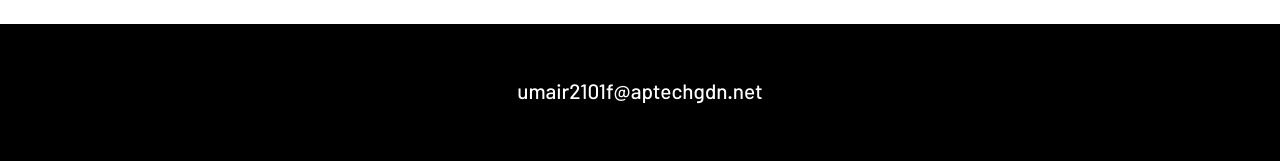
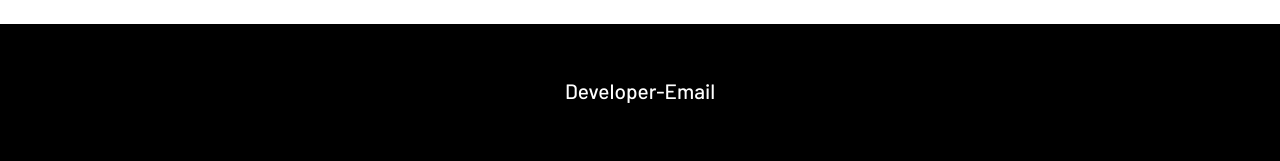
Before and after one commit to umair-ali-bhutto/ali-raza-portfolio, a plain HTML site: page index.html in a window 1280 px wide. Both pictures are taken after a click on the element "Contact-Developer". Shown: the part 3409-3570 px from the top of the page. Drawn offline with Linux system fonts and the light colour scheme.

Commit message:
dev email

```diff
--- a/index.html
+++ b/index.html
@@ -365,7 +365,7 @@
 
 
                 <a href="mailto:umair2101f@aptechgdn.net" class="p-2">
-                    umair2101f@aptechgdn.net</a>
+                    Developer-Email</a>
             <br><br><br><br>
             </div>
             <!-- Ali Raza contact number -->
```
